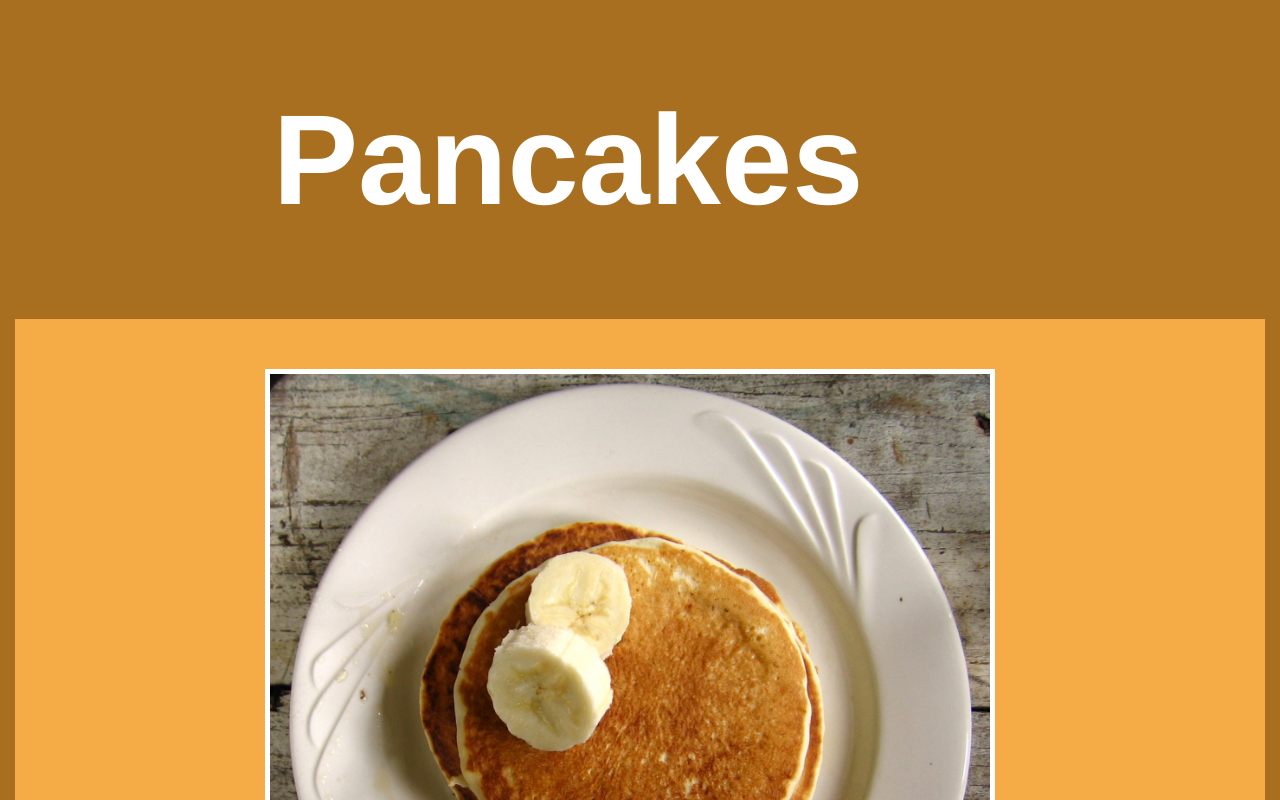
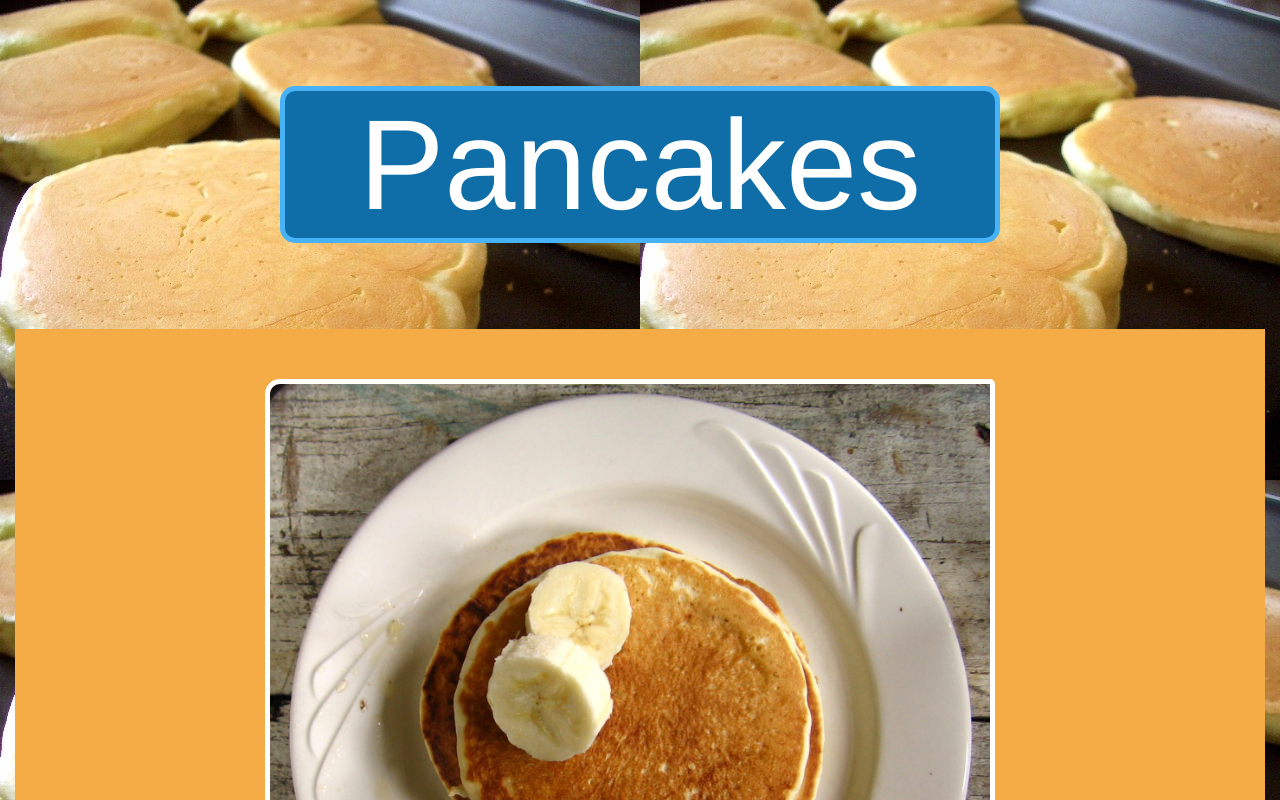
Before and after one commit to studTon/pancake-history-website, a plain HTML site: page index.html in a window 1280 px wide. Shown: the top 800 px of the page. Drawn offline with Linux system fonts and the light colour scheme.

Commit message:
Edited background and content alignment

```diff
--- a/style.css
+++ b/style.css
@@ -5,20 +5,25 @@
 /*******************************************************************************************************************************/
 body{
 	background-color: #a86f20;
+	background-image: url(images/make-a-pancake.jpg);
 	font-family: "Helvetica";
 	color: white;
 }
 
 header{
 	width: 720px;
-	margin-left: 200px;
-	margin-right: 200px;
+	margin-left: auto;
+	margin-right: auto;
 	text-align: center;
 	font-size: 48pt;
 }
 
 h1{
 	text-align: center;
+	font-weight: 100;
+	background-color: #0f6ea8;
+	border: 5px solid #47b2f5;
+	border-radius: 15px;
 }
 
 img{
@@ -27,6 +32,7 @@ img{
 	margin-left: 200px;
 	margin-right: 200px;
 	border: 5px solid white;
+	border-radius: 15px 5px;
 }
 
 .content{
@@ -41,6 +47,7 @@ img{
 	border: 5px solid white;
 	text-justify:inter-character;
 	text-align: justify;
+	border-radius: 15px 5px;
 }
 
 article{
@@ -55,3 +62,7 @@ section{
 	margin-left: auto;
 	margin-right: auto;
 }
+
+a{
+	color: #0F6EA8;
+}
```
